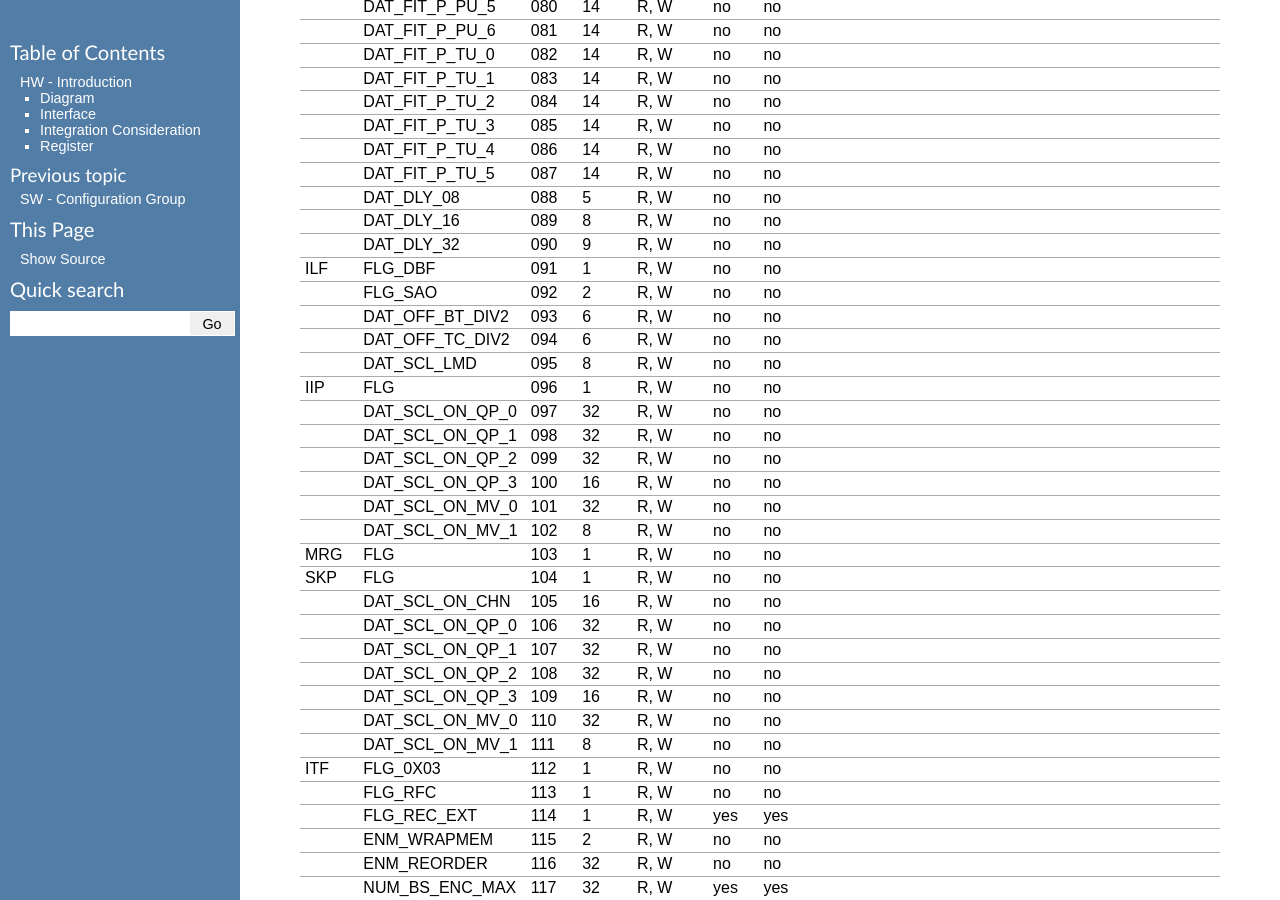
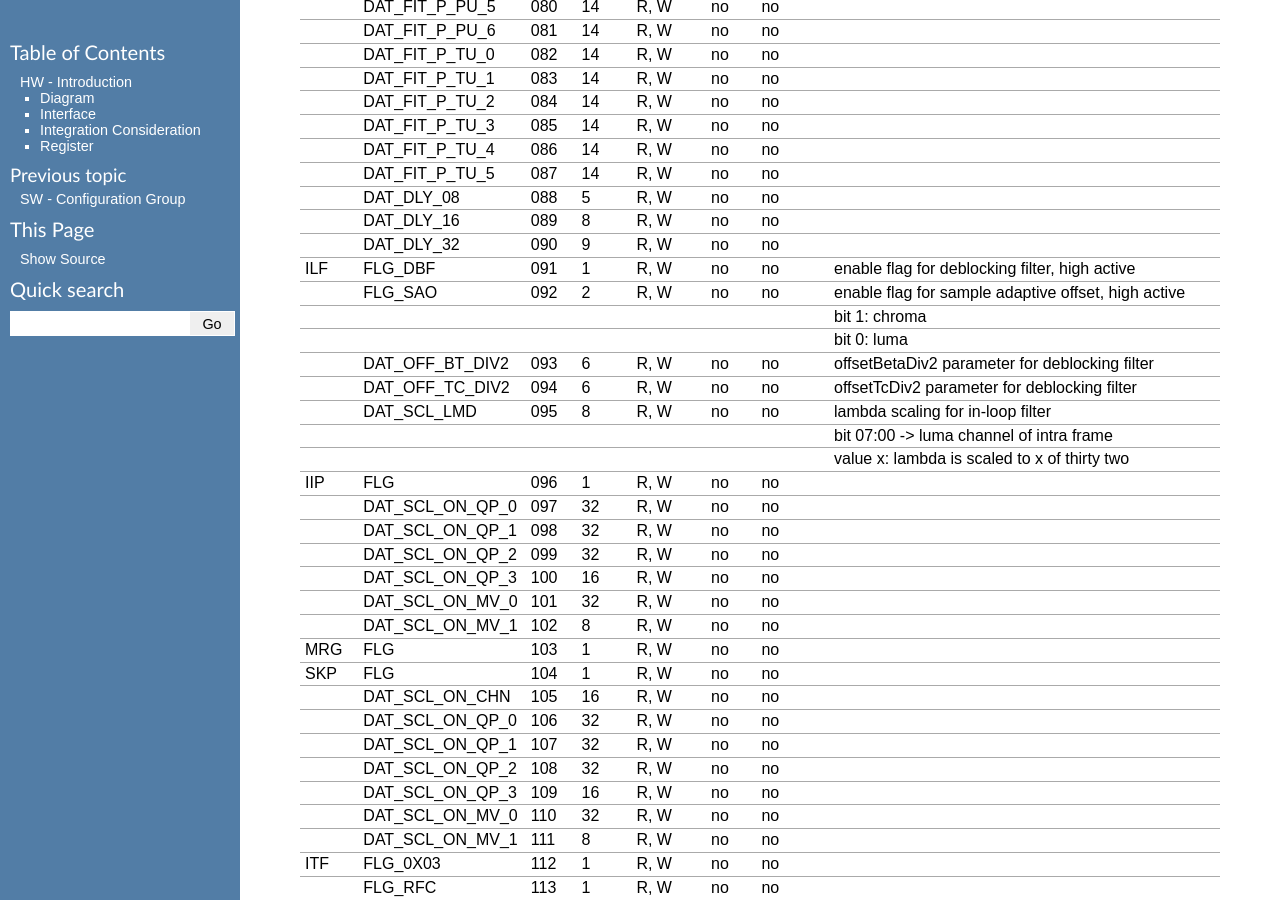
Before and after one commit to iamhll/xkcdc_manual, a Sphinx documentation site: the page built from manual/source/HwIntroduction/main.rst, in a window 1280 px wide and 900 px high, scrolled down 6639 px. Built offline with Sphinx 7.4.7, drawn with Linux system fonts in a browser that asks for light colours.

Commit message:
hbj: ILF hardware support and register description added

```diff
--- a/manual/source/HwIntroduction/main.rst
+++ b/manual/source/HwIntroduction/main.rst
@@ -1,4 +1,3 @@
-
 HW - Introduction
 =================
 
@@ -305,11 +304,15 @@ Register
        \       DAT_DLY_16       089      8       R, W         no     no
        \       DAT_DLY_32       090      9       R, W         no     no
 
-       ILF     FLG_DBF          091      1       R, W         no     no
-       \       FLG_SAO          092      2       R, W         no     no
-       \       DAT_OFF_BT_DIV2  093      6       R, W         no     no
-       \       DAT_OFF_TC_DIV2  094      6       R, W         no     no
-       \       DAT_SCL_LMD      095      8       R, W         no     no
+       ILF     FLG_DBF          091      1       R, W         no     no       enable flag for deblocking filter, high active
+       \       FLG_SAO          092      2       R, W         no     no       enable flag for sample adaptive offset, high active
+       \                                                                      bit 1: chroma
+       \                                                                      bit 0: luma
+       \       DAT_OFF_BT_DIV2  093      6       R, W         no     no       offsetBetaDiv2 parameter for deblocking filter
+       \       DAT_OFF_TC_DIV2  094      6       R, W         no     no       offsetTcDiv2 parameter for deblocking filter
+       \       DAT_SCL_LMD      095      8       R, W         no     no       lambda scaling for in-loop filter
+       \                                                                      bit 07:00 -> luma channel of intra frame
+       \                                                                      value x: lambda is scaled to x of thirty two
 
        IIP     FLG              096      1       R, W         no     no
        \       DAT_SCL_ON_QP_0  097      32      R, W         no     no
```
Also changed, not shown: manual/source/cfg.csv (+7 -7 lines).
